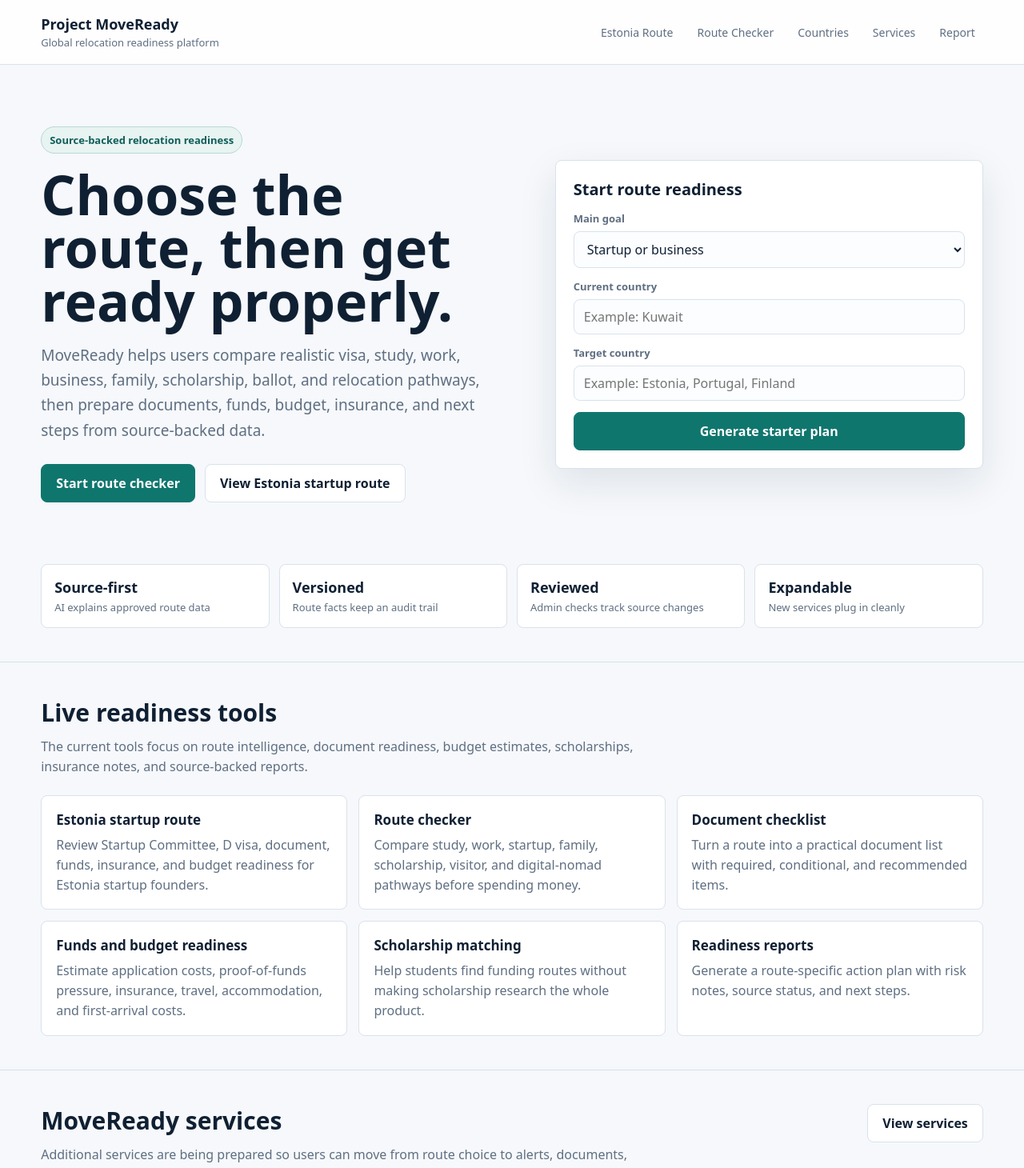
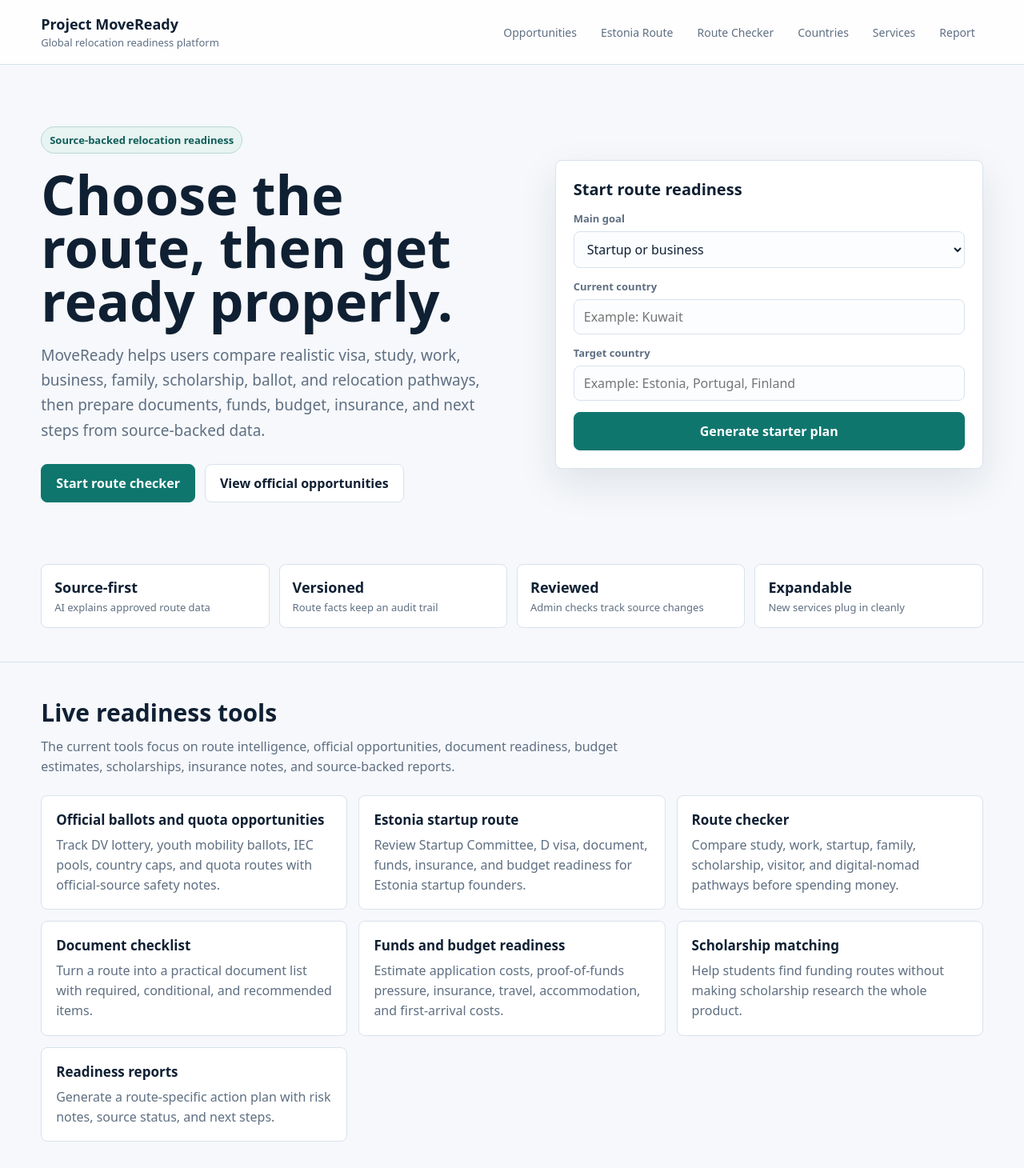
Before and after one commit to SirBM201/SirBM201-moveready-frontend, a Next.js app: page / in a window 1280 px wide. Shown: the top 1460 px of the page at 80% size. Built offline with nearby package versions, Linux system fonts and the light colour scheme.

Commit message:
Link opportunities module from homepage

```diff
--- a/app/page.tsx
+++ b/app/page.tsx
@@ -1,6 +1,11 @@
 import { platformModules } from "@/lib/platformModules";
 
 const liveRoutes = [
+  {
+    title: "Official ballots and quota opportunities",
+    href: "/opportunities",
+    text: "Track DV lottery, youth mobility ballots, IEC pools, country caps, and quota routes with official-source safety notes.",
+  },
   {
     title: "Estonia startup route",
     href: "/routes/estonia-startup",
@@ -57,6 +62,7 @@ export default function Home() {
           <span>Global relocation readiness platform</span>
         </a>
         <nav className="nav" aria-label="Main navigation">
+          <a href="/opportunities">Opportunities</a>
           <a href="/routes/estonia-startup">Estonia Route</a>
           <a href="/route-checker">Route Checker</a>
           <a href="/country-checker">Countries</a>
@@ -74,7 +80,7 @@ export default function Home() {
           </p>
           <div className="actions">
             <a className="btn primary" href="/route-checker">Start route checker</a>
-            <a className="btn" href="/routes/estonia-startup">View Estonia startup route</a>
+            <a className="btn" href="/opportunities">View official opportunities</a>
           </div>
         </div>
 
@@ -117,7 +123,7 @@ export default function Home() {
       <section className="section" id="modules">
         <h2>Live readiness tools</h2>
         <p className="section-intro">
-          The current tools focus on route intelligence, document readiness, budget estimates, scholarships, insurance notes, and source-backed reports.
+          The current tools focus on route intelligence, official opportunities, document readiness, budget estimates, scholarships, insurance notes, and source-backed reports.
         </p>
         <div className="grid">
           {liveRoutes.map((route) => (
```
